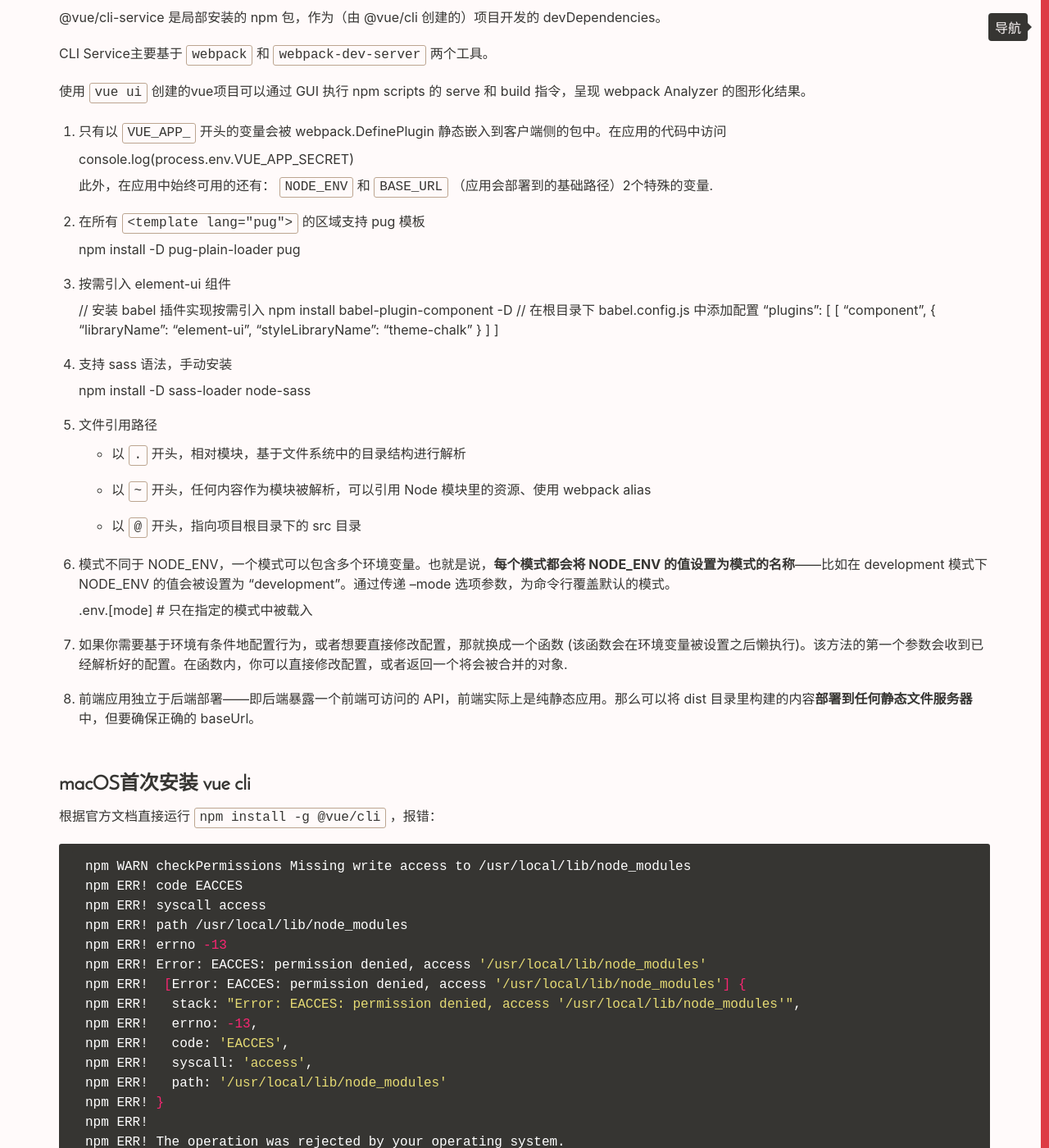
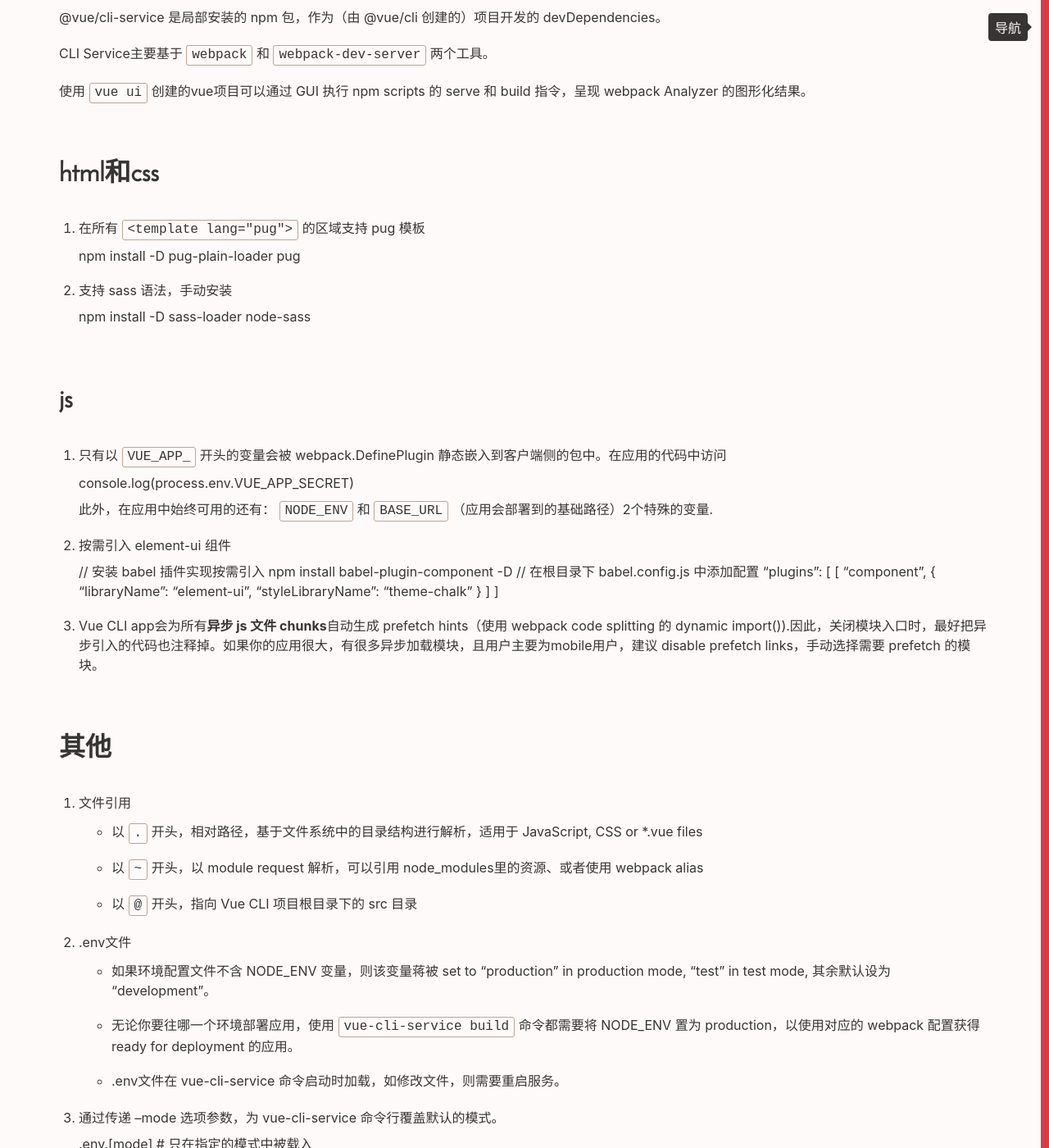
Before and after one commit to Vivi-wu/dive-into-web, a Jekyll site: the page built from _posts/2018-06-27-Vue-Cli.markdown, in a window 1280 px wide and 1400 px high, scrolled down 197 px. Shown: the whole window at 82% size. Built offline with Jekyll 4.4.1, drawn with Linux system fonts in a browser that asks for light colours; some of the changed text lies outside the part shown.

Commit message:
update blog for preload, prefetch, vue cli

````diff
--- a/_posts/2015-02-26-HTML-Web-Storage.markdown
+++ b/_posts/2015-02-26-HTML-Web-Storage.markdown
@@ -58,6 +58,9 @@
 
 // Delete
 localStorage.removeItem('user');
+
+// 获取所有key名
+Object.keys(localStorage)
 ```
 
 优势：与 Cookies 对比
--- a/_posts/2018-06-27-Vue-Cli.markdown
+++ b/_posts/2018-06-27-Vue-Cli.markdown
@@ -12,17 +12,25 @@
 
 <!--more-->
 
+## html和css
+
+1. 在所有 `<template lang="pug">` 的区域支持 pug 模板
+
+	npm install -D pug-plain-loader pug
+2. 支持 sass 语法，手动安装
+
+	npm install -D sass-loader node-sass
+
+## js
+
 1. 只有以 `VUE_APP_` 开头的变量会被 webpack.DefinePlugin 静态嵌入到客户端侧的包中。在应用的代码中访问
 
 
 	console.log(process.env.VUE_APP_SECRET)
 
 	此外，在应用中始终可用的还有： `NODE_ENV` 和 `BASE_URL` （应用会部署到的基础路径）2个特殊的变量.
-2. 在所有 `<template lang="pug">` 的区域支持 pug 模板
 
-	npm install -D pug-plain-loader pug
-
-3. 按需引入 element-ui 组件
+2. 按需引入 element-ui 组件
 
 	// 安装 babel 插件实现按需引入
 	npm install babel-plugin-component -D
@@ -36,20 +44,29 @@
       }
     ]
   ]
-4. 支持 sass 语法，手动安装
 
-	npm install -D sass-loader node-sass
-5. 文件引用路径
+3. Vue CLI app会为所有**异步 js 文件 chunks**自动生成 prefetch hints（使用 webpack code splitting 的 dynamic import()).因此，关闭模块入口时，最好把异步引入的代码也注释掉。如果你的应用很大，有很多异步加载模块，且用户主要为mobile用户，建议 disable prefetch links，手动选择需要 prefetch 的模块。
 
-	+ 以 `.` 开头，相对模块，基于文件系统中的目录结构进行解析
-	+ 以 `~` 开头，任何内容作为模块被解析，可以引用 Node 模块里的资源、使用 webpack alias
-	+ 以 `@` 开头，指向项目根目录下的 src 目录
-6. 模式不同于 NODE_ENV，一个模式可以包含多个环境变量。也就是说，**每个模式都会将 NODE_ENV 的值设置为模式的名称**——比如在 development 模式下 NODE_ENV 的值会被设置为 "development"。通过传递 --mode 选项参数，为命令行覆盖默认的模式。
+## 其他
+
+1. 文件引用
+
+	+ 以 `.` 开头，相对路径，基于文件系统中的目录结构进行解析，适用于 JavaScript, CSS or *.vue files
+	+ 以 `~` 开头，以 module request 解析，可以引用 node_modules里的资源、或者使用 webpack alias
+	+ 以 `@` 开头，指向 Vue CLI 项目根目录下的 src 目录
+
+2. .env文件
+
+	+ 如果环境配置文件不含 NODE_ENV 变量，则该变量蒋被 set to "production" in production mode, "test" in test mode, 其余默认设为 "development"。
+	+ 无论你要往哪一个环境部署应用，使用 `vue-cli-service build` 命令都需要将 NODE_ENV 置为 production，以使用对应的 webpack 配置获得 ready for deployment 的应用。
+	+ .env文件在 vue-cli-service 命令启动时加载，如修改文件，则需要重启服务。
+3. 通过传递 --mode 选项参数，为 vue-cli-service 命令行覆盖默认的模式。
 
 	.env.[mode]         # 只在指定的模式中被载入
 
-7. 如果你需要基于环境有条件地配置行为，或者想要直接修改配置，那就换成一个函数 (该函数会在环境变量被设置之后懒执行)。该方法的第一个参数会收到已经解析好的配置。在函数内，你可以直接修改配置，或者返回一个将会被合并的对象.
-8. 前端应用独立于后端部署——即后端暴露一个前端可访问的 API，前端实际上是纯静态应用。那么可以将 dist 目录里构建的内容**部署到任何静态文件服务器**中，但要确保正确的 baseUrl。
+4. 前端应用独立于后端部署——即后端暴露一个前端可访问的 API，前端实际上是纯静态应用。那么可以将 dist 目录里构建的内容**部署到任何静态文件服务器**中，但要确保正确的 baseUrl。
+5. Vue CLI app会为应用初始渲染所需的全部文件，生成 preload hints
+6. 默认 _productionSourceMap_ 为 true，我们对 test、pre 关闭以 speed up production builds。线上因为 sentry 监控需定位报错而开启。
 
 ### macOS首次安装 vue cli
 
````
Also changed, not shown: _posts/2015-02-28-HTML-Head.markdown (+17 -3 lines).
